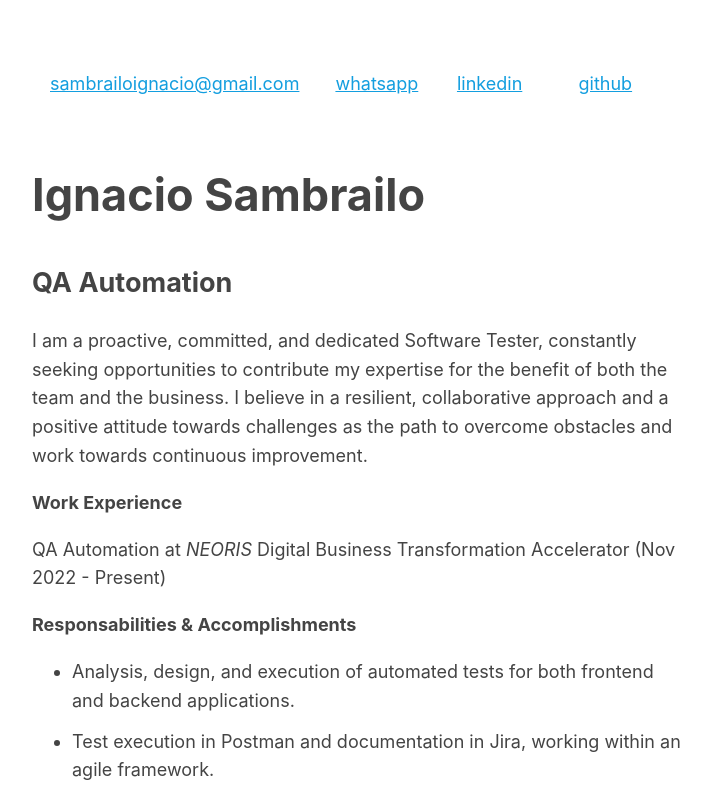
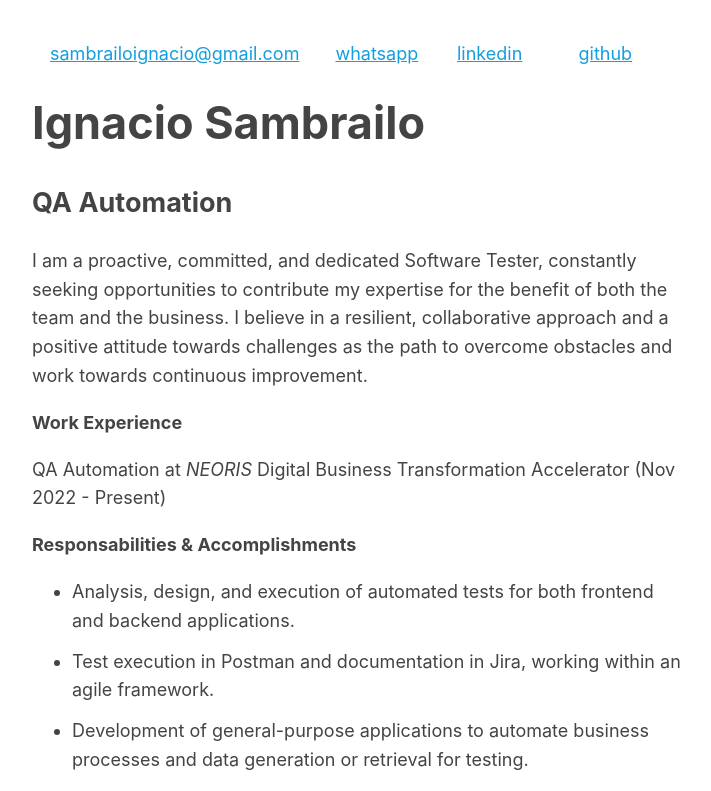
Before and after one commit to IgnacioSambrailo/CV, a plain HTML site: page index.html in a window 1280 px wide. Shown: the top 791 px of the page, without its empty margins (283-994 px from the left). Drawn offline with Linux system fonts and the light colour scheme.

Commit message:
mod: margins header and h1

```diff
--- a/main.css
+++ b/main.css
@@ -11,10 +11,7 @@ body {
 h1 {
     display: block;
     font-size: 2.5em;
-    margin-block-start: 0.67em;
-    margin-block-end: 0.67em;
-    margin-inline-start: 0px;
-    margin-inline-end: 0px;
+    margin:0;
     font-weight: bold;
 }
 
@@ -54,7 +51,8 @@ header ul {
 }
 
 header li {
-    padding: 1em;
+    margin: 0;
+    padding: 0em 1em;
     flex: 1 0;
 }
 
```
